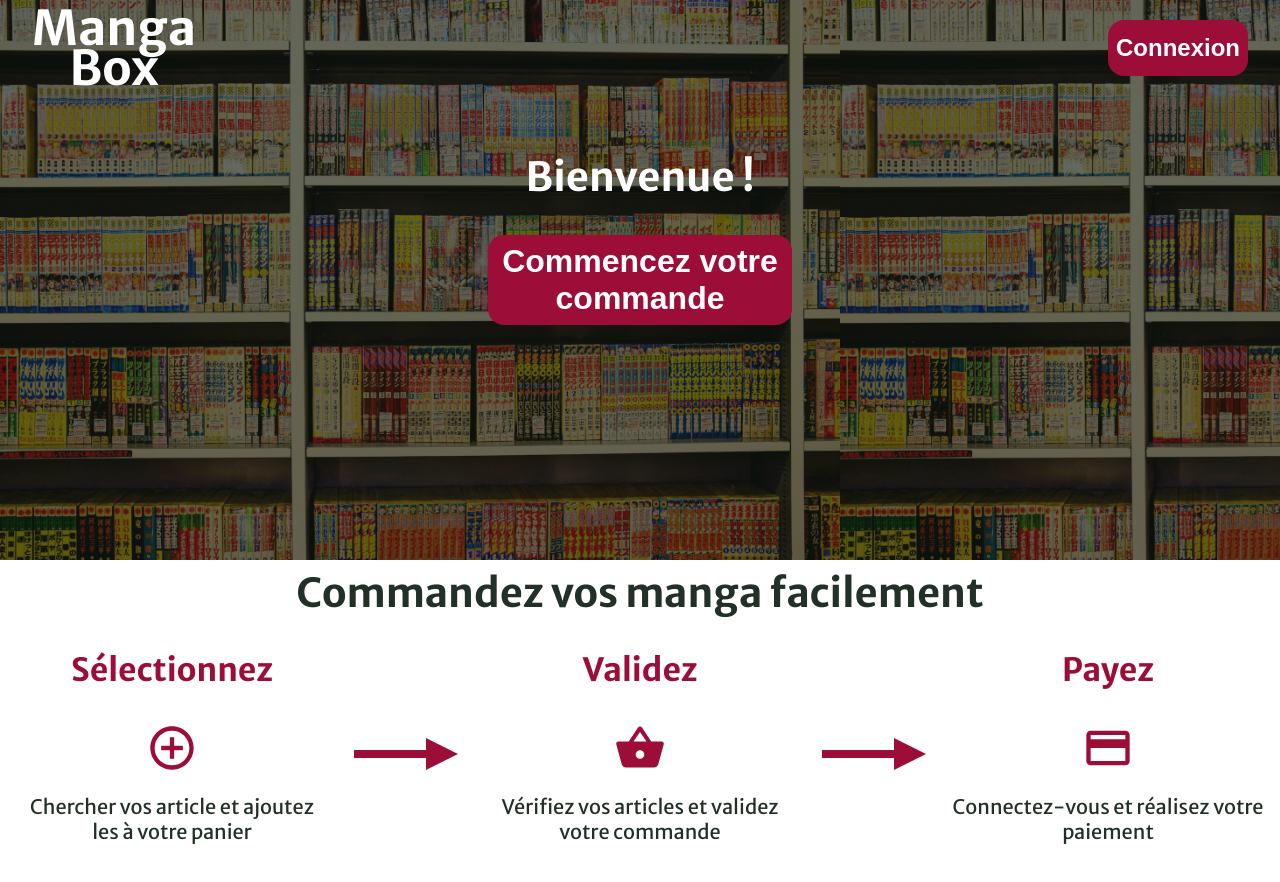
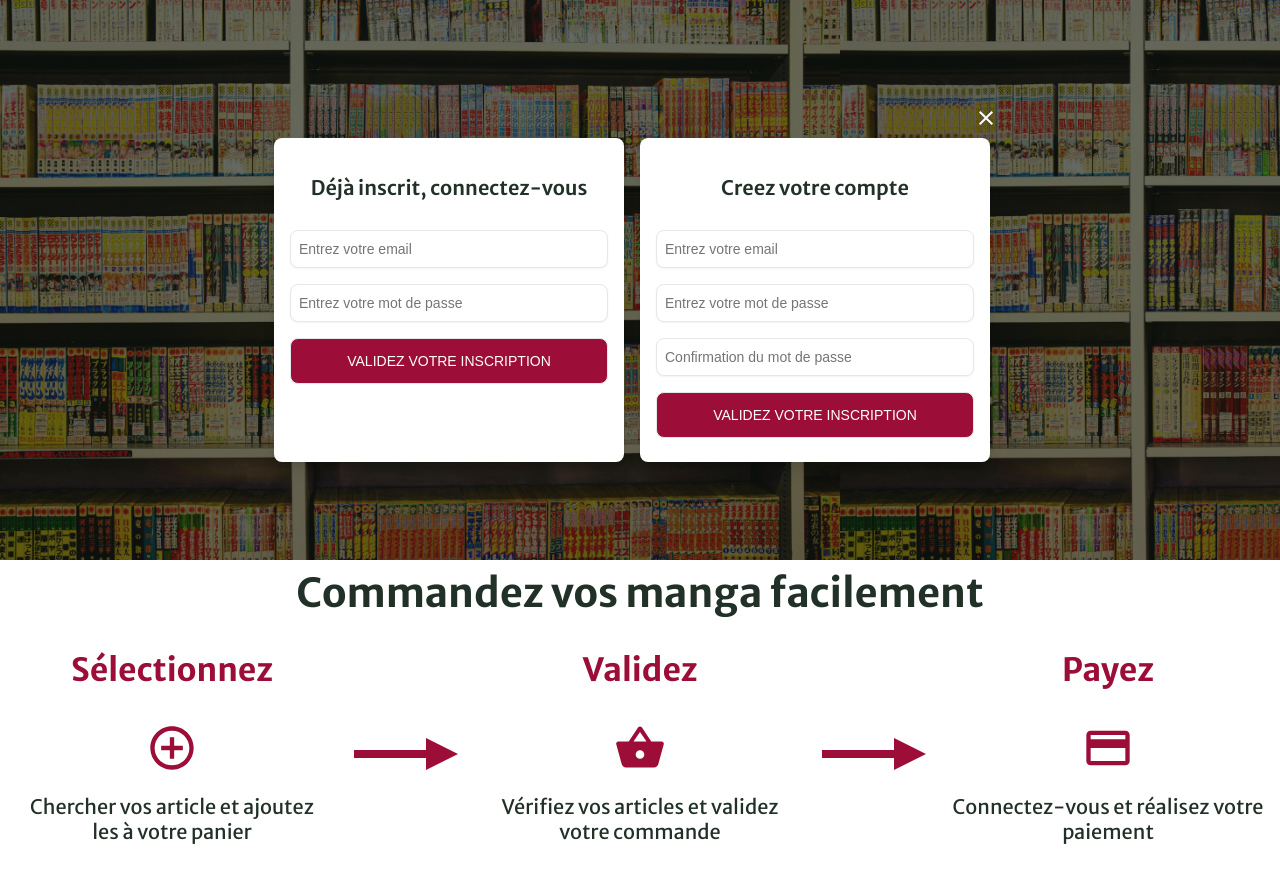
Before and after one commit to Djymini/mangabox, a React (Create React App) app in the folder mangabox_frontend/: page / in a window 1280 px wide. Both pictures are taken after a click on the button "Connexion". Shown: the top 882 px of the page. Built offline with nearby package versions, Linux system fonts and the light colour scheme.

Commit message:
Login Form and Register are make

```diff
--- a/mangabox_frontend/package.json
+++ b/mangabox_frontend/package.json
@@ -18,6 +18,7 @@
     "axios": "^1.7.9",
     "dexie": "^4.0.10",
     "moment": "^2.30.1",
+    "prop-types": "^15.8.1",
     "react": "^18.3.1",
     "react-dom": "^18.3.1",
     "react-helmet-async": "^2.0.5",
--- a/mangabox_frontend/src/components/main/homeContent/HomeContent.tsx
+++ b/mangabox_frontend/src/components/main/homeContent/HomeContent.tsx
@@ -1,28 +1,53 @@
-import {FC} from 'react';
+import {FC, useState} from 'react';
 import styles from "../homeContent/homeContent.module.css"
 import {useNavigate} from "react-router-dom";
+import CloseIcon from '@mui/icons-material/Close';
+import LoginForm from "../loginAndRegister/LoginForm";
+import RegisterForm from "../loginAndRegister/RegisterForm";
+import {IconButton} from "@mui/material";
+import DeleteIcon from "@mui/icons-material/Delete";
 
 
 
 const HomeContent: FC<{}> = ({}) => {
+    const [loginWindowIsVisible, setLoginWindowIsVisible] = useState<boolean>(false)
     const navigation = useNavigate()
 
     const goToProductsPage = () => {
         navigation("/Products")
     }
 
+    const handleLoginWindowVisble = () => {
+        setLoginWindowIsVisible(!loginWindowIsVisible)
+    }
+
     return (
         <>
             <div className={styles.background}></div>
             <section className={styles.content}>
+                {loginWindowIsVisible ? (
+                    <div className={styles.loginAndRegisterWindow}>
+                        <IconButton aria-label="close the login and register" onClick={handleLoginWindowVisble}>
+                            <CloseIcon sx={{color: 'white'}}/>
+                        </IconButton>
+                        <div className={styles.loginAndRegisterContainer}>
+                            <LoginForm/>
+                            <RegisterForm/>
+                        </div>
+                    </div>
+                )
+                    :(
+                    <>
                         <div className={styles.contentHeader}>
                             <h1>Manga <br/> Box</h1>
-                    <button>Connexion</button>
+                            <button onClick={handleLoginWindowVisble}>Connexion</button>
                         </div>
                         <div className={styles.contentMain}>
                             <h2>Bienvenue !</h2>
                             <button onClick={goToProductsPage}>Commencez votre commande</button>
                         </div>
+                    </>
+                )}
             </section>
         </>
     );
--- a/mangabox_frontend/src/components/main/homeContent/homeContent.module.css
+++ b/mangabox_frontend/src/components/main/homeContent/homeContent.module.css
@@ -52,6 +52,22 @@
     width: 25%;
 }
 
+.loginAndRegisterWindow {
+    margin: auto;
+    display: flex;
+    flex-direction: column;
+    justify-content: center;
+    align-items: end;
+    width: fit-content;
+    padding: 16px;
+    border-radius: 16px;
+}
+
+.loginAndRegisterContainer {
+    display: flex;
+
+}
+
 @media screen and (max-width: 950px) {
     .contentMain button {
         font-size: 24px;
--- /dev/null
+++ b/mangabox_frontend/src/components/main/loginAndRegister/LoginForm.tsx
@@ -0,0 +1,26 @@
+import {FC} from 'react';
+import styles from "./loginAndRegister.module.css";
+
+interface LoginFormInput {
+    email: string
+    password: string
+}
+
+const LoginForm: FC<{}> = ({}) => {
+    return (
+        <form className={styles.form}>
+            <p className={styles.formTitle}>Déjà inscrit, connectez-vous</p>
+            <div className={styles.inputContainer}>
+                <input placeholder="Entrez votre email" type="email"/>
+            </div>
+            <div className={styles.inputContainer}>
+                <input placeholder="Entrez votre mot de passe" type="password"/>
+            </div>
+            <button className={styles.submit} type="submit">
+                Validez votre inscription
+            </button>
+        </form>
+    );
+};
+
+export default LoginForm;
--- /dev/null
+++ b/mangabox_frontend/src/components/main/loginAndRegister/RegisterForm.tsx
@@ -0,0 +1,33 @@
+import {FC} from 'react';
+import styles from "./loginAndRegister.module.css"
+
+interface LoginFormInput {
+    email: string
+    password: string
+}
+
+const RegisterForm: FC<{}> = ({}) => {
+
+
+    return (
+
+        <form className={styles.form}>
+            <p className={styles.formTitle}>Creez votre compte</p>
+            <div className={styles.inputContainer}>
+                <input placeholder="Entrez votre email" type="email"/>
+            </div>
+            <div className={styles.inputContainer}>
+                <input placeholder="Entrez votre mot de passe" type="password"/>
+            </div>
+            <div className={styles.inputContainer}>
+                <input placeholder="Confirmation du mot de passe" type="password"/>
+            </div>
+            <button className={styles.submit} type="submit">
+                Validez votre inscription
+            </button>
+        </form>
+
+    );
+};
+
+export default RegisterForm;
--- /dev/null
+++ b/mangabox_frontend/src/components/main/loginAndRegister/loginAndRegister.module.css
@@ -0,0 +1,53 @@
+.form {
+    background-color: #fff;
+    display: block;
+    padding: 16px;
+    max-width: 350px;
+    border-radius: 0.5rem;
+    box-shadow: 0 10px 15px -3px rgba(0, 0, 0, 0.1), 0 4px 6px -2px rgba(0, 0, 0, 0.05);
+    margin-right: 16px;
+}
+
+.formTitle {
+    font-size: 1.25rem;
+    line-height: 1.75rem;
+    font-weight: 600;
+    text-align: center;
+    color: var(--darkGreen);
+}
+
+.inputContainer {
+    position: relative;
+}
+
+.inputContainer input, .form button {
+    outline: none;
+    border: 1px solid #e5e7eb;
+    margin: 8px auto;
+}
+
+.inputContainer input {
+    background-color: #fff;
+    padding: 8px;
+    font-size: 0.875rem;
+    line-height: 1.25rem;
+    width: 300px;
+    border-radius: 0.5rem;
+    box-shadow: 0 1px 2px 0 rgba(0, 0, 0, 0.05);
+}
+
+.submit {
+    display: block;
+    padding-top: 0.75rem;
+    padding-bottom: 0.75rem;
+    padding-left: 1.25rem;
+    padding-right: 1.25rem;
+    background-color: var(--claret);
+    color: #ffffff;
+    font-size: 0.875rem;
+    line-height: 1.25rem;
+    font-weight: 500;
+    width: 100%;
+    border-radius: 0.5rem;
+    text-transform: uppercase;
+}
```
Also changed, not shown: mangabox_frontend/src/api/api.ts (added, +61 -0 lines), 1 other file (tests, documents, lock files or other folders). Lines whose indentation alone changed are shown as unchanged.
